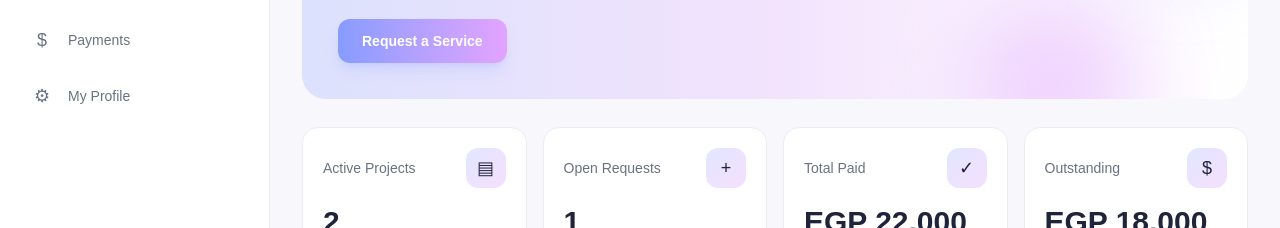
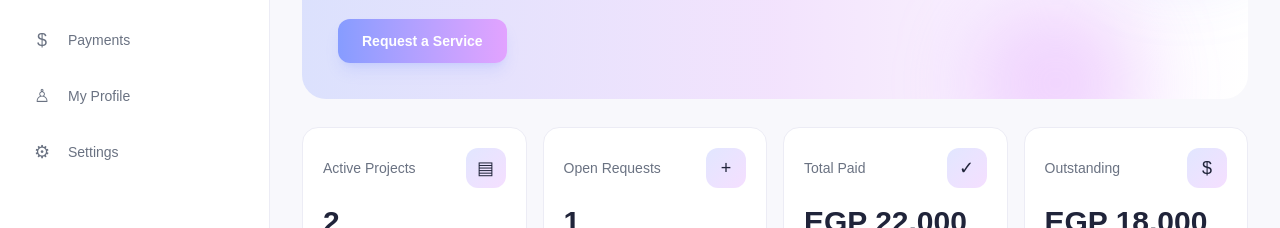
Before and after one commit to osamaa7med-10/codo-learn, a Next.js app: page /client-dashboard in a window 1280 px wide. Shown: the part 290-518 px from the top of the page. Built offline with nearby package versions, Linux system fonts and the light colour scheme.

Commit message:
Add settings and logout to dashboard

```diff
--- a/app/client-dashboard/page.tsx
+++ b/app/client-dashboard/page.tsx
@@ -12,8 +12,9 @@ import Image from "next/image";
 import Link from "next/link";
 import { motion } from "motion/react";
 import { useTheme } from "../../context/LanguageContext";
+import DashboardSettings from "../../components/DashboardSettings";
 
-type Section = "overview" | "request" | "projects" | "payments" | "profile";
+type Section = "overview" | "request" | "projects" | "payments" | "profile" | "settings";
 
 type FormNote = { type: "success" | "error"; text: string };
 
@@ -258,7 +259,8 @@ const navItems: { id: Section; label: string; icon: string }[] = [
     { id: "request", label: "Request a Service", icon: "+" },
     { id: "projects", label: "My Projects", icon: "▤" },
     { id: "payments", label: "Payments", icon: "$" },
-    { id: "profile", label: "My Profile", icon: "⚙" },
+    { id: "profile", label: "My Profile", icon: "♙" },
+    { id: "settings", label: "Settings", icon: "⚙" },
 ];
 
 const pageTitles: Record<Section, string> = {
@@ -267,6 +269,7 @@ const pageTitles: Record<Section, string> = {
     projects: "My Projects",
     payments: "Payments & Invoices",
     profile: "My Profile",
+    settings: "Settings",
 };
 
 const inputClass =
@@ -995,6 +998,8 @@ export default function ClientDashboard() {
                         </PageSection>
                     )}
 
+                    {activeSection === "settings" && <DashboardSettings role="client" />}
+
                     {/* PROFILE */}
                     {activeSection === "profile" && (
                         <PageSection
```
